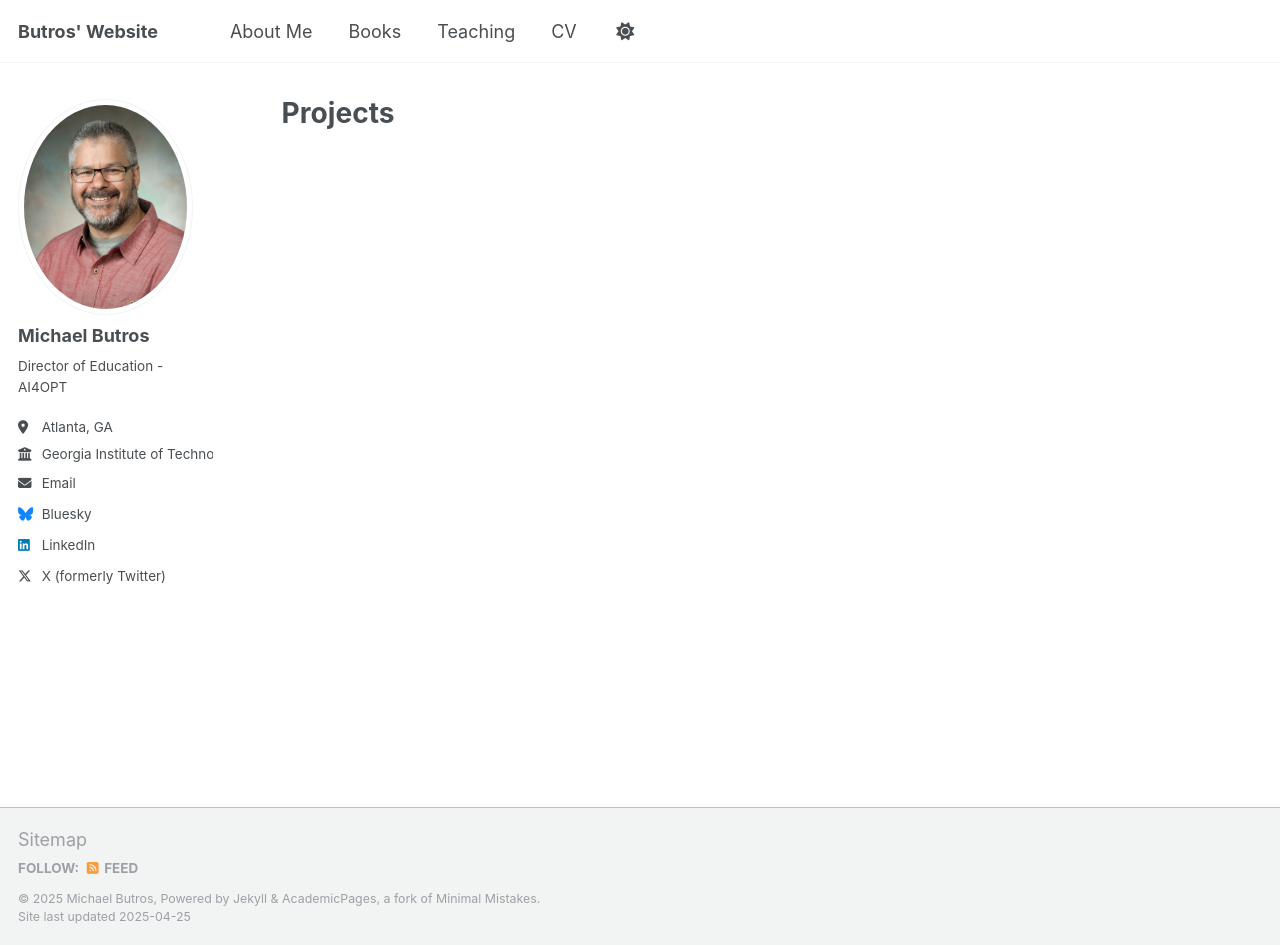
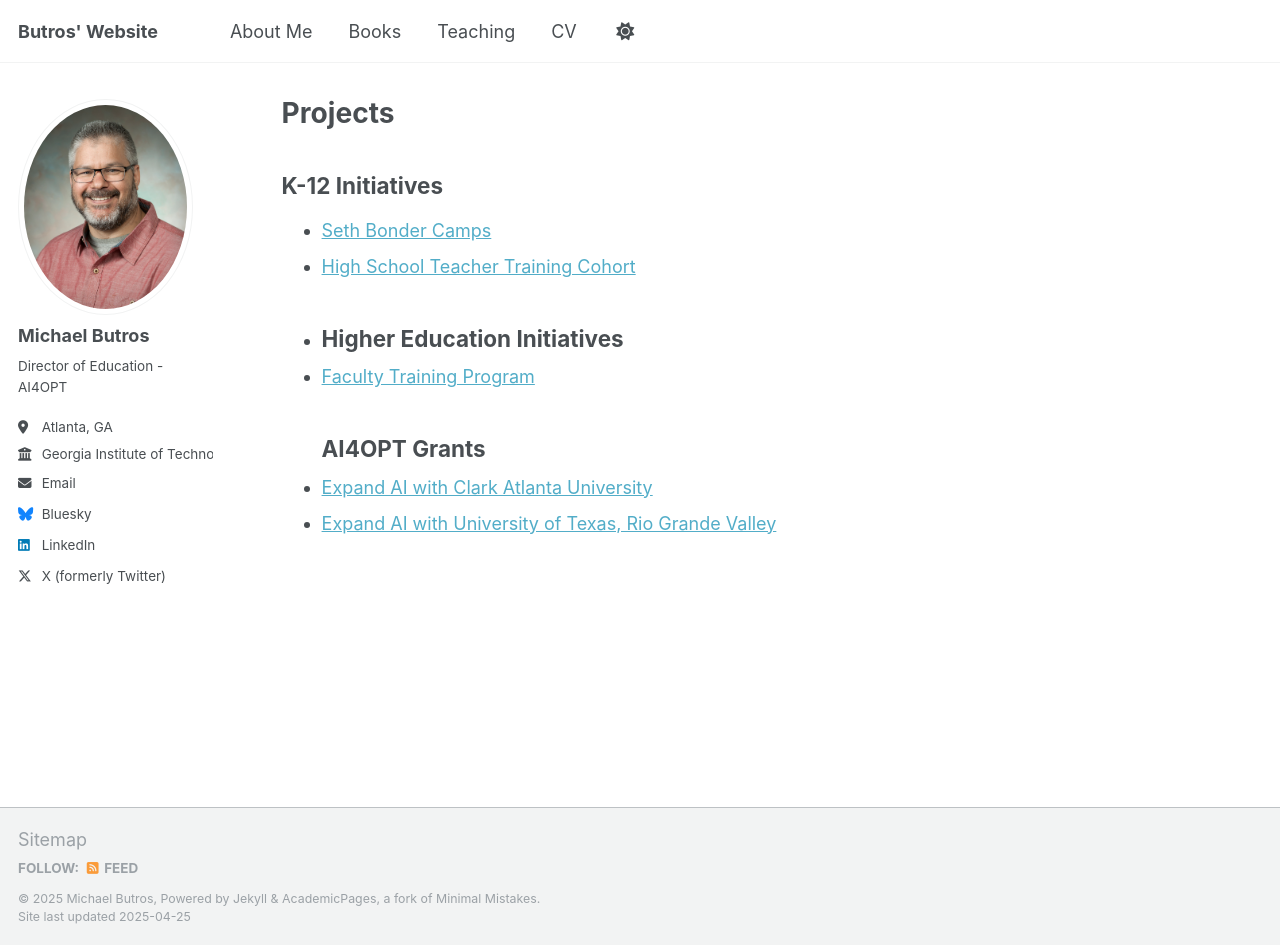
Before and after one commit to MButros/MButros.github.io, a Jekyll site: the page built from _pages/projects.md, in a window 1280 px wide and 945 px high. Built offline with Jekyll 4.4.1, drawn with Linux system fonts in a browser that asks for light colours.

Commit message:
Update projects.md

```diff
--- a/_pages/projects.md
+++ b/_pages/projects.md
@@ -6,3 +6,13 @@ author_profile: true
 redirect_from:
   - /resume
 ---
+
+## K-12 Initiatives
+  * [Seth Bonder Camps](https://www.ai4opt.org/seth-bonder-camp)
+  * [High School Teacher Training Cohort](https://www.ai4opt.org/education/high-school-teacher-training)
+  *
+## Higher Education Initiatives
+  * [Faculty Training Program](https://www.ai4opt.org/education/faculty-training)
+## AI4OPT Grants
+  * [Expand AI with Clark Atlanta University](https://www.ai4opt.org/aihubcau)
+  * [Expand AI with University of Texas, Rio Grande Valley](https://www.ai4opt.org/utrgv-arise-project)
```
